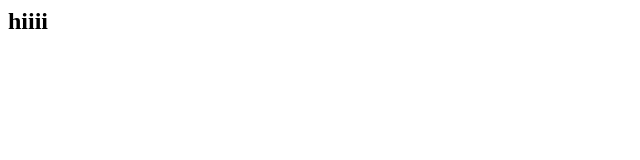
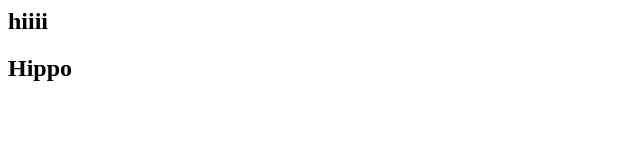
Before and after one commit to siddharthkhapare/git-test, a website: page index.html in a window 1280 px wide. Shown: the whole page, without its empty margins (0-640 px from the left). Drawn offline with Linux system fonts and the light colour scheme.

Commit message:
second commit

```diff
--- a/index.html
+++ b/index.html
@@ -6,5 +6,6 @@
     </head>
     <body>
     <h2>hiiii</h2>
+        <h2>Hippo</h2>
     </body>
 </html>
```
